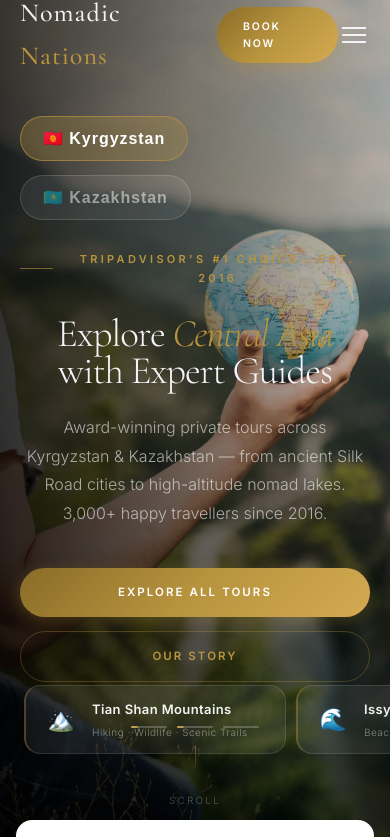
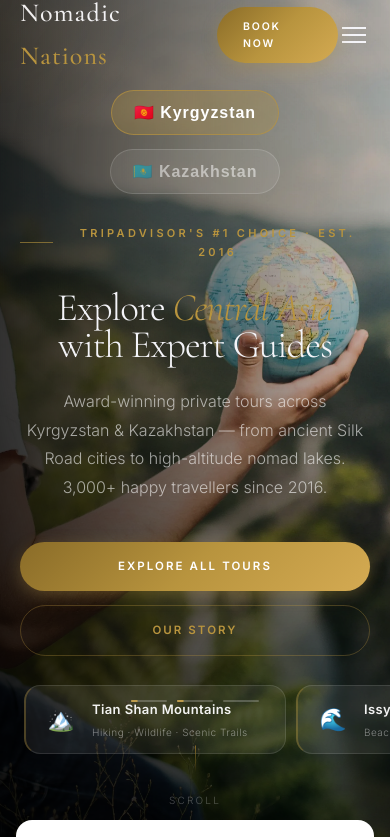
Before and after one commit to AuArgen/tour_datka, a plain HTML site: page index.html in a window 390 px wide. Shown: the top 837 px of the page. Drawn offline with nearby package versions, Linux system fonts and the light colour scheme.

Commit message:
feat: add luxury theme CSS styling and design system for the website

```diff
--- a/assets/css/luxury.css
+++ b/assets/css/luxury.css
@@ -336,7 +336,7 @@ img { max-width: 100%; display: block; }
   position: relative;
   width: 100%;
   height: 100vh;
-  min-height: 700px;
+  min-height: 760px;
   display: flex;
   align-items: center;
   overflow: hidden;
@@ -1641,7 +1641,8 @@ img { max-width: 100%; display: block; }
   .container { padding: 0 20px; }
   .nav-links { display: none; }
   .burger { display: flex; }
-  .hero-inner { padding: 0 20px; }
+  .hero { align-items: flex-start; }
+  .hero-inner { padding: 90px 20px 60px; }
   .hero-title { font-size: clamp(38px, 10vw, 72px); }
   .hero-feature { min-width: 170px; }
   .tours-grid, .related-grid { grid-template-columns: 1fr; }
@@ -2134,4 +2135,5 @@ img { max-width: 100%; display: block; }
   .hero-content { text-align: center; }
   .hero-label { justify-content: center; }
   .hero-dots { justify-content: center; }
-}
+  .hero-country-tabs { justify-content: center; }
+}
```
